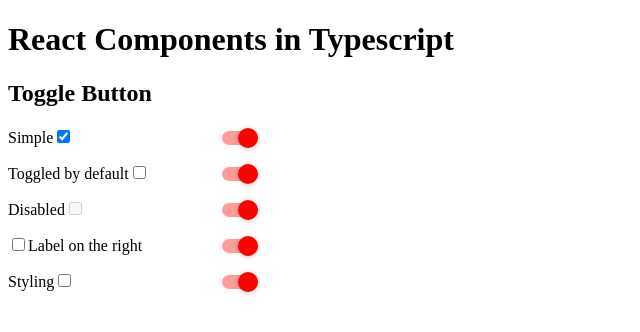
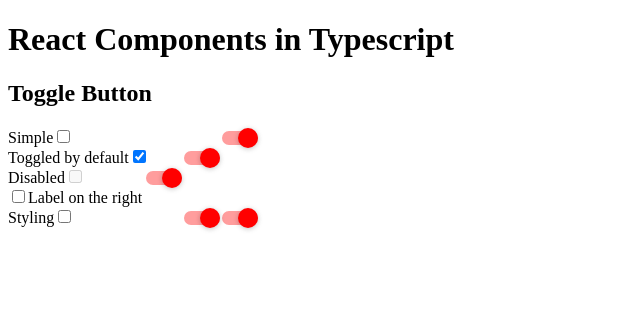
Before and after one commit to vpysaran/react-typescript-toggle, a React app: page / in a window 1280 px wide. Shown: the top 332 px of the page, without its empty margins (0-640 px from the left). Built offline with nearby package versions, Linux system fonts and the light colour scheme.

Commit message:
Update app.tsx

```diff
--- a/src/components/app.tsx
+++ b/src/components/app.tsx
@@ -20,12 +20,12 @@
       <div>
         <h1>React Components in Typescript</h1>
         <h2>Toggle Button</h2>
-        <div style={styles.block}>
-          <Toggle style={styles.toggle} label="Simple" defaultToggled={true} />
-          <Toggle style={styles.toggle} label="Toggled by default" />
-          <Toggle style={styles.toggle} label="Disabled" disabled={true} />
-          <Toggle style={styles.toggle} label="Label on the right" labelPosition="right"/>
-          <Toggle style={styles.toggle} label="Styling" />
+        <div style={styles.block} >
+          <Toggle label="Simple" />
+          <Toggle label="Toggled by default" defaultToggled={true} />
+          <Toggle label="Disabled" disabled={true} />
+          <Toggle label="Label on the right" labelPosition="right"/>
+          <Toggle label="Styling" />
         </div>
       </div>
     );
```
